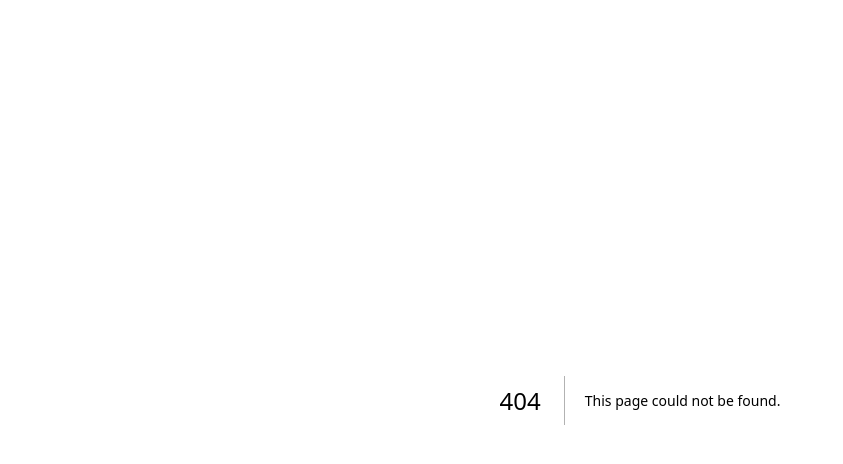
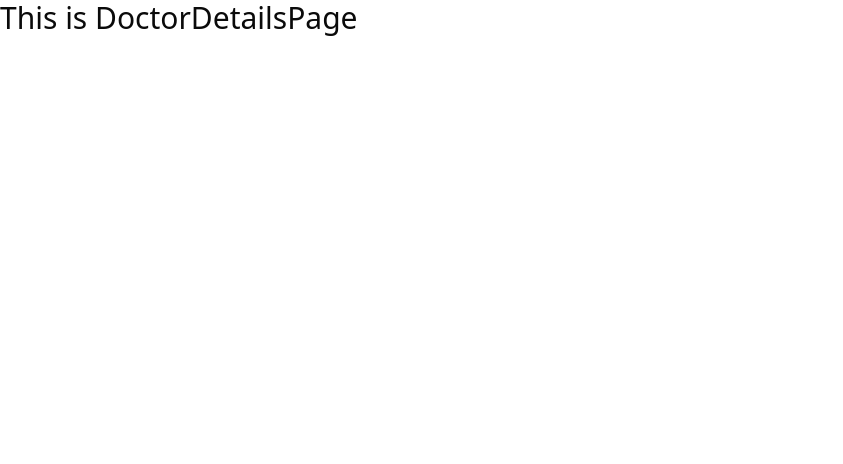
Before and after one commit to md-nasim-mondal/ph-health-care-client, a Next.js app: page /doctors/1 in a window 1280 px wide. Before the commit this address had no page. Shown: the top 464 px of the page, without its empty margins (0-843 px from the left). Built offline with nearby package versions, Linux system fonts and the light colour scheme.

Commit message:
make all public page folder name

```diff
--- /dev/null
+++ b/src/app/(commonLayout)/consultation/page.tsx
@@ -0,0 +1,9 @@
+const ConsultationPage = () => {
+  return (
+    <div>
+      <h3 className='text-3xl'>This is ConsultationPage</h3>
+    </div>
+  );
+};
+
+export default ConsultationPage;
--- /dev/null
+++ b/src/app/(commonLayout)/doctors/[id]/page.tsx
@@ -0,0 +1,11 @@
+import React from 'react';
+
+const DoctorDetailsPage = () => {
+    return (
+        <div>
+            <h3 className="text-3xl">This is DoctorDetailsPage</h3>
+        </div>
+    );
+};
+
+export default DoctorDetailsPage;
```
